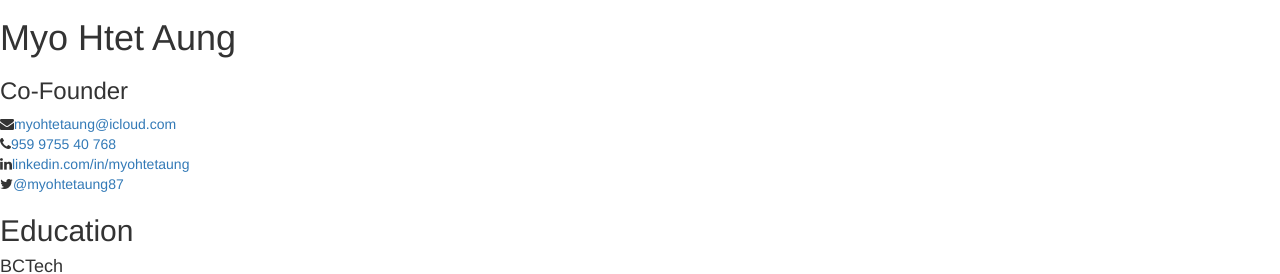
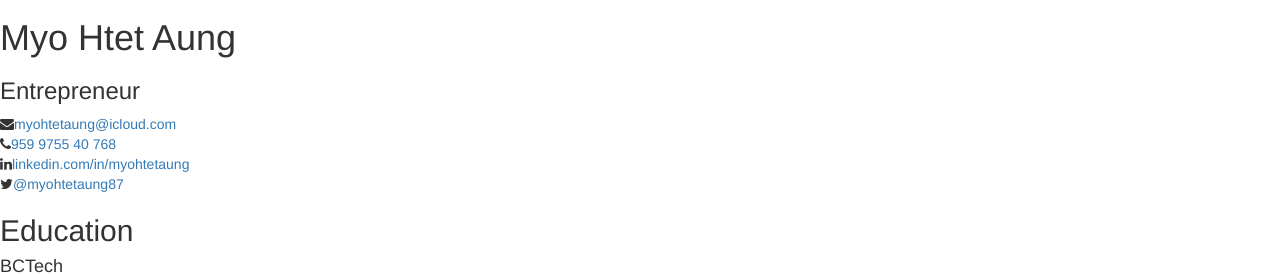
Before and after one commit to myohtetaung87/online-cv, a Jekyll site: the page built from README.md, in a window 1280 px wide. Shown: the part 335-609 px from the top of the page. Built offline with Jekyll 4.4.1, drawn with Linux system fonts in a browser that asks for light colours; our own code applies the rules of GitHub Pages for plain Markdown files.

Commit message:
title updated

```diff
--- a/_config.yml
+++ b/_config.yml
@@ -14,7 +14,7 @@ baseurl: '/online-cv' #change it according to your repository name
 
 #Profile information
 name: Myo Htet Aung
-tagline: Co-Founder
+tagline: Entrepreneur
 pic: profile.png  #place a 100x100 picture inside /assets/images/ folder and provide the name of the file below
 
 #sidebar links
--- a/_includes/sidebar.html
+++ b/_includes/sidebar.html
@@ -5,7 +5,7 @@
             <div class="profile-container">
                 <img class="profile-img" src="{{site.baseurl}}/assets/images/{% if site.pic %}{{ site.pic }}{% else %}profile.png{% endif %}" alt="profile picture" />
                 <h1 class="name">{% if site.name %}{{site.name}}{% else %}Myo Htet Aung{% endif %}</h1>
-                <h3 class="tagline">{% if site.tagline %}{{site.tagline}}{% else %}Co Founder{% endif %}</h3>
+                <h3 class="tagline">{% if site.tagline %}{{site.tagline}}{% else %}Enterpreneur{% endif %}</h3>
             </div><!--//profile-container-->
 
             <div class="contact-container container-block">
```
